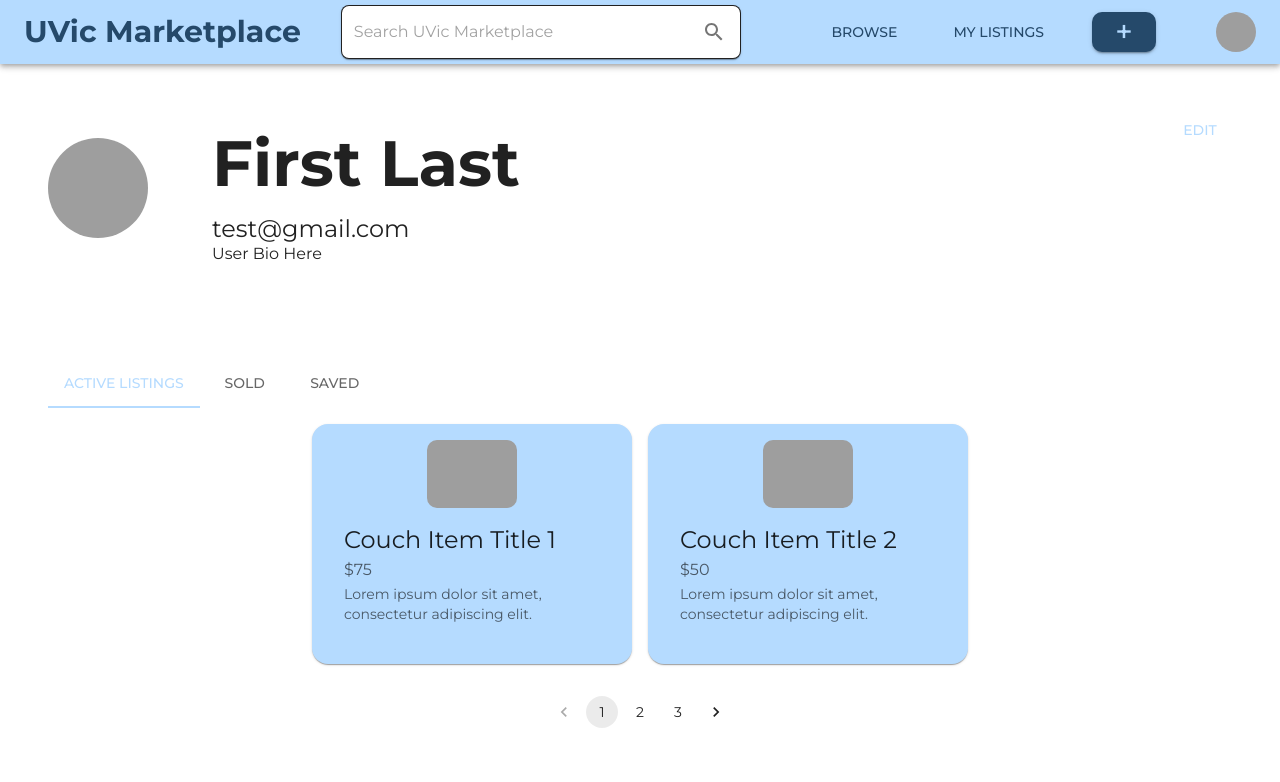
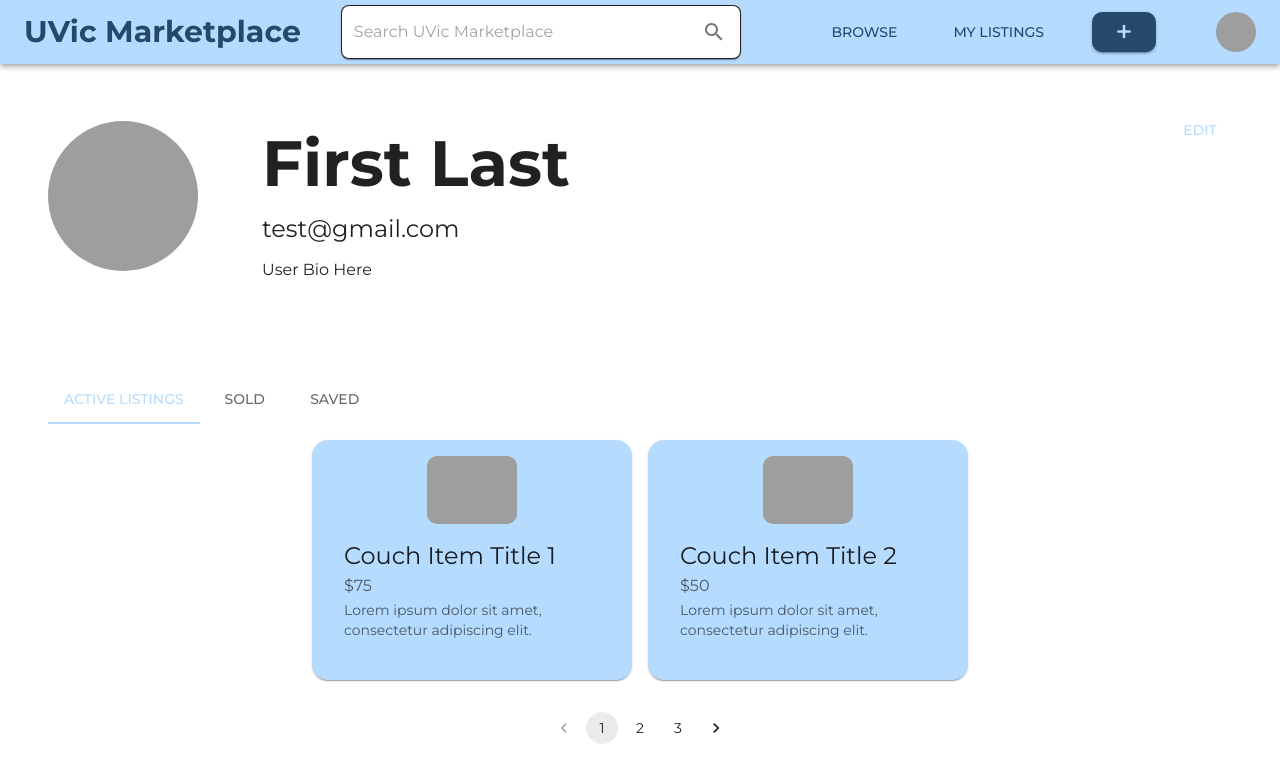
Before and after one commit to matt-lebl/uvic-marketplace, a React (Create React App) app in the folder frontend/: page /profile in a window 1280 px wide. Shown: the top 782 px of the page. Built offline with nearby package versions, Linux system fonts and the light colour scheme; grey boxes are pictures that could not be loaded.

Commit message:
Adjust text spacing

```diff
--- a/frontend/src/pages/Profile.tsx
+++ b/frontend/src/pages/Profile.tsx
@@ -1,4 +1,5 @@
 import React, { useState, useEffect } from 'react'
+import './App.css'
 import {
   Box,
   Typography,
@@ -126,8 +127,6 @@ const Profile: React.FC<ProfileProps> = ({ user, listings }) => {
 
   const updateListingsPerPage = () => {
     const width = window.innerWidth
-    console.log(width)
-
     if (width > 1740) {
       setListingsPerPage(3)
     } else if (width > 1200) {
@@ -158,7 +157,7 @@ const Profile: React.FC<ProfileProps> = ({ user, listings }) => {
         <Box sx={{ display: 'flex', alignItems: 'center' }}>
           <Avatar
             src={user.profileUrl}
-            sx={{ width: 100, height: 100, marginRight: 8 }}
+            sx={{ width: 150, height: 150, marginRight: 8 }}
           />
           {editMode ? (
             <Box>
@@ -188,18 +187,25 @@ const Profile: React.FC<ProfileProps> = ({ user, listings }) => {
                 display: 'flex',
                 flexDirection: 'column',
                 alignItems: 'flex-start',
-                justifyContent: 'space-evenly',
               }}
             >
+              <Box sx={{ display: 'flex', alignItems: 'center' }}>
                 <Typography variant="h6" fontSize="4rem">
                   {user.name}
                 </Typography>
+              </Box>
+              <Box sx={{ display: 'flex', alignItems: 'center' }}>
                 <Typography variant="h4" fontSize="1.5rem">
                   {user.email}
                 </Typography>
+              </Box>
+              <Box
+                sx={{ display: 'flex', alignItems: 'center', paddingTop: 2 }}
+              >
                 <Typography variant="h4" fontSize="1rem">
                   {user.bio}
                 </Typography>
+              </Box>
             </Box>
           )}
         </Box>
```
Lines whose indentation alone changed are shown as unchanged.
